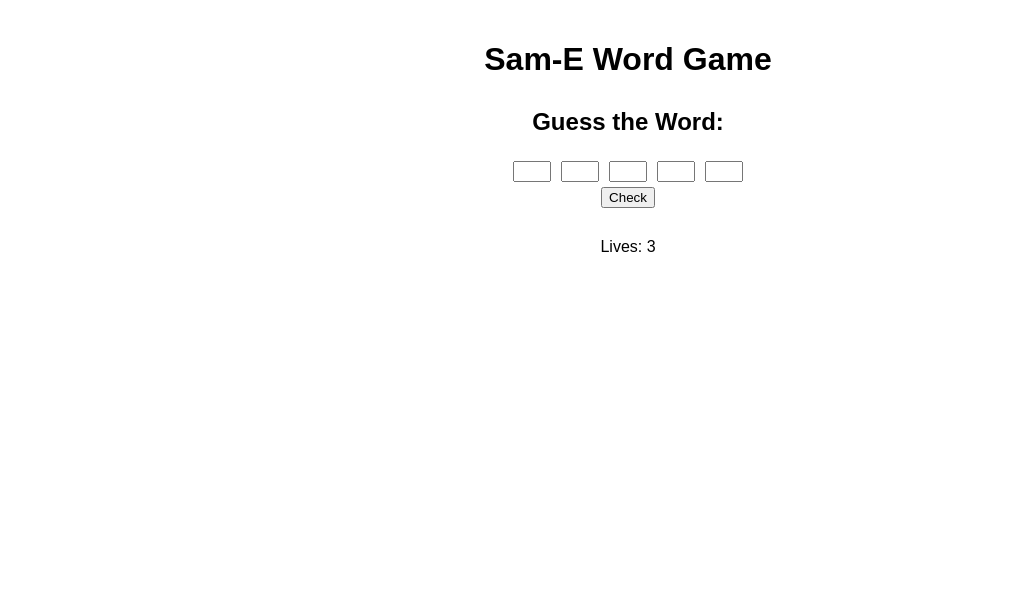
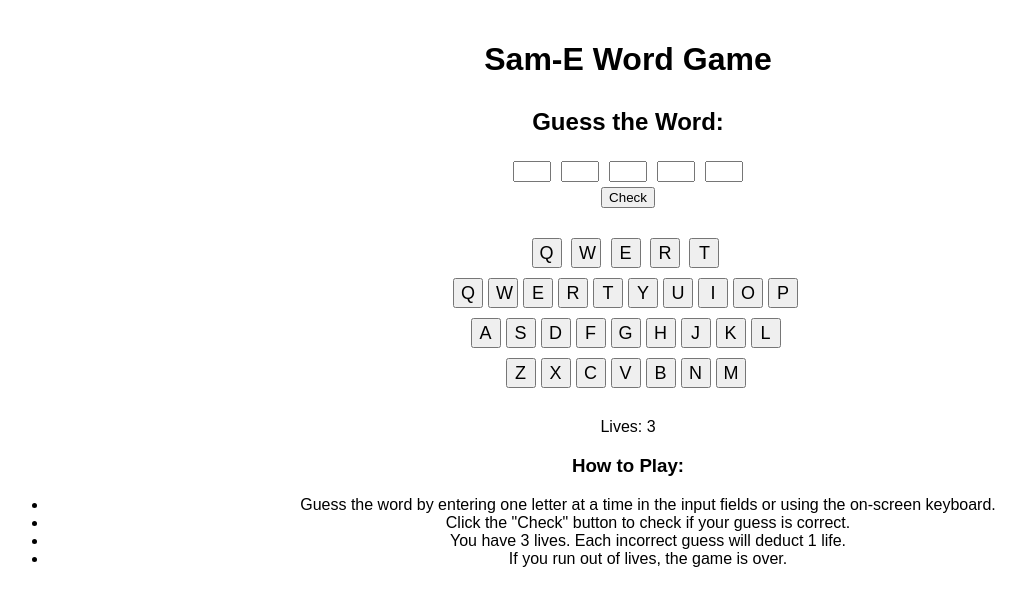
Before and after one commit to Lukeul1/A-like, a plain HTML site: page index.html in a window 1280 px wide. Shown: the whole page, without its empty margins (12-1034 px from the left). Drawn offline with Linux system fonts and the light colour scheme.

Commit message:
Added extra to the user interface. On-screen keyboard, rules to the game, input field selections.

```diff
--- a/index.html
+++ b/index.html
@@ -15,9 +15,30 @@
         <button id="check-button">Check</button>
     </div>
 
+    <div id="keyboard-container">
+        <div class="keyboard-row">
+            <button class="keyboard-key" onclick="handleKeyboardInput('q')">Q</button>
+            <button class="keyboard-key" onclick="handleKeyboardInput('w')">W</button>
+            <button class="keyboard-key" onclick="handleKeyboardInput('e')">E</button>
+            <button class="keyboard-key" onclick="handleKeyboardInput('r')">R</button>
+            <button class="keyboard-key" onclick="handleKeyboardInput('t')">T</button>
+            <!-- Add more buttons for the remaining keys -->
+        </div>
+        <!-- Add more rows for the remaining keys -->
+    </div>
+
     <div id="result-container">
         <h2 id="result-message"></h2>
         <p id="lives">Lives: <span id="remaining-lives">3</span></p>
+        <div id="how-to-play">
+            <h3>How to Play:</h3>
+            <ul>
+                <li>Guess the word by entering one letter at a time in the input fields or using the on-screen keyboard.</li>
+                <li>Click the "Check" button to check if your guess is correct.</li>
+                <li>You have 3 lives. Each incorrect guess will deduct 1 life.</li>
+                <li>If you run out of lives, the game is over.</li>
+            </ul>
+        </div>
     </div>
 
     <script src="jscript.js"></script>
--- a/jscript.js
+++ b/jscript.js
@@ -33,7 +33,10 @@ inputFields.forEach((input, index) => {
 // Function to handle the word checking logic
 function checkWord() {
     const userWord = inputFields
-        .map(input => input.value.toLowerCase())
+        .map(input => {
+            input.value = ''; // Clear the input field
+            return input.value.toLowerCase();
+        })
         .join('');
 
     if (userWord === targetWord) {
@@ -44,7 +47,7 @@ function checkWord() {
         resultMessage.textContent = 'Try again!';
         resultMessage.style.color = 'red';
         lives--;
-
+    inputFields[0].focus();
         if (lives <= 0) {
             resultMessage.textContent = `You lost! The word was "${targetWord}".`;
             checkButton.disabled = true;
@@ -54,3 +57,41 @@ function checkWord() {
         }
     }
 }
+
+// Define the on-screen keyboard keys
+const keyboardKeys = [
+    ['Q', 'W', 'E', 'R', 'T', 'Y', 'U', 'I', 'O', 'P'],
+    ['A', 'S', 'D', 'F', 'G', 'H', 'J', 'K', 'L'],
+    ['Z', 'X', 'C', 'V', 'B', 'N', 'M']
+];
+
+// Create the on-screen keyboard dynamically
+const keyboardContainer = document.getElementById('keyboard-container');
+keyboardKeys.forEach(row => {
+    const keyboardRow = document.createElement('div');
+    keyboardRow.className = 'keyboard-row';
+    row.forEach(key => {
+        const keyButton = document.createElement('button');
+        keyButton.className = 'keyboard-key';
+        keyButton.textContent = key;
+        keyButton.addEventListener('click', () => handleKeyboardInput(key));
+        keyboardRow.appendChild(keyButton);
+    });
+    keyboardContainer.appendChild(keyboardRow);
+});
+
+function handleKeyboardInput(key) {
+    // Find the first empty input field
+    const emptyInput = inputFields.find(input => input.value === '');
+
+    if (emptyInput) {
+        emptyInput.value = key.toLowerCase();
+        emptyInput.focus(); // Set focus on the input field
+
+        // Check if all input fields are filled
+        const allFilled = inputFields.every(input => input.value !== '');
+        if (allFilled) {
+            checkWord(); // Automatically trigger the check
+        }
+    }
+}
--- a/styles.css
+++ b/styles.css
@@ -31,3 +31,20 @@ h1 {
 #lives {
     font-size: 16px;
 }
+
+#keyboard-container {
+    margin-top: 20px;
+    text-align: center;
+}
+
+.keyboard-row {
+    margin-bottom: 10px;
+}
+
+.keyboard-key {
+    display: inline-block;
+    width: 30px;
+    height: 30px;
+    margin-right: 5px;
+    font-size: 18px;
+}
```
